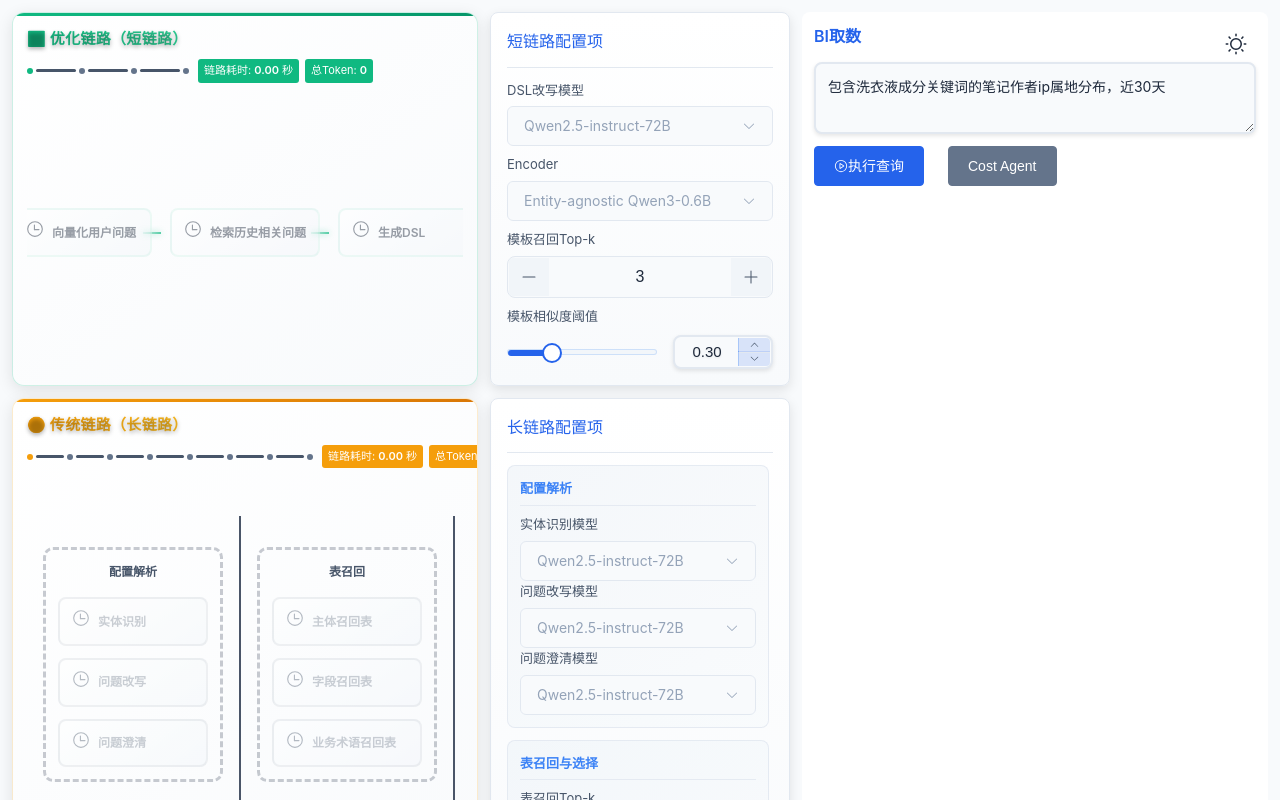
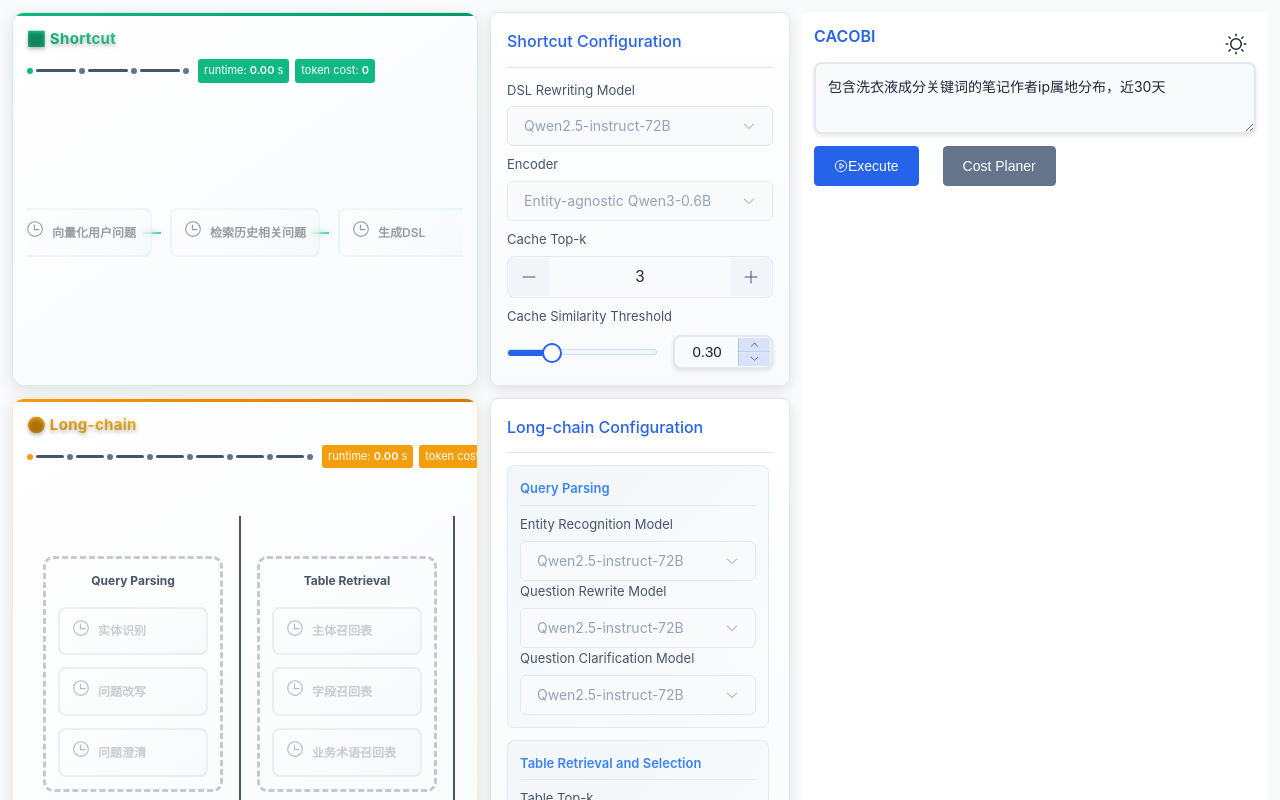
Before and after one commit to IvesCheung/cacoBI, a Vue app: page / in a window 1280 px wide. Built offline with nearby package versions, Linux system fonts and the light colour scheme.

Commit message:
chinese to english panel

```diff
--- a/src/components/LongChainFlow.vue
+++ b/src/components/LongChainFlow.vue
@@ -4,7 +4,7 @@
       <!-- Column 1: 配置解析 (stage1) -->
       <div class="flow-column">
         <div class="flow-group-box">
-          <div class="group-title">配置解析</div>
+          <div class="group-title">Query Parsing</div>
           <LongChainNode
             v-for="step in stage1Steps"
             :key="step.id"
@@ -22,7 +22,7 @@
       <!-- Column 2: 表召回 (stage2) -->
       <div class="flow-column">
         <div class="flow-group-box">
-          <div class="group-title">表召回</div>
+          <div class="group-title">Table Retrieval</div>
           <LongChainNode
             v-for="step in stage2Steps"
             :key="step.id"
@@ -55,7 +55,7 @@
       <!-- Column 4: 单表知识召回 (stage4) & Rerank (stage5) -->
       <div class="flow-column">
         <div class="flow-group-box">
-          <div class="group-title">单表知识召回</div>
+          <div class="group-title">In-Table Knowledge Retrieval</div>
           <LongChainNode
             v-for="step in stage4Steps"
             :key="step.id"
@@ -69,7 +69,7 @@
       </div>
       <div class="flow-column">
         <div class="flow-group-box">
-          <div class="group-title">召回Rerank</div>
+          <div class="group-title">Retrieval Rerank</div>
           <LongChainNode
             v-for="step in stage5Steps"
             :key="step.id"
@@ -86,7 +86,7 @@
       <!-- Column 5: 配置解析 (stage6) -->
       <div class="flow-column">
         <div class="flow-group-box">
-          <div class="group-title">配置解析</div>
+          <div class="group-title">DSL Configuring</div>
           <LongChainNode
             v-for="step in stage6Steps"
             :key="step.id"
@@ -224,35 +224,35 @@ const mapStepToNode = (step) => {
     // 根据不同的步骤类型生成示例详细信息
     if (step.type === 'llm') {
       if (step.status === 'completed' || step.status === 'active') {
-        details.push(`模型调用成功，处理完成`);
+        details.push(`Model invocation succeeded, processing completed`);
         if (step.tokens) {
-          details.push(`输入Token: ${Math.floor(step.tokens * 0.6)}, 输出Token: ${Math.floor(step.tokens * 0.4)}`);
+          details.push(`Input Tokens: ${Math.floor(step.tokens * 0.6)}, Output Tokens: ${Math.floor(step.tokens * 0.4)}`);
         }
         if (duration > 0) {
-          details.push(`响应时间: ${duration.toFixed(2)}秒`);
+          details.push(`Response Time: ${duration.toFixed(2)} s`);
         }
       }
     } else {
       // 计算类型节点
       if (step.status === 'completed' || step.status === 'active') {
-        details.push(`计算处理完成`);
+        details.push(`Computation completed`);
         if (duration > 0) {
-          details.push(`执行耗时: ${duration.toFixed(2)}秒`);
+          details.push(`Execution Time: ${duration.toFixed(2)} s`);
         }
       }
     }
 
     // 根据步骤ID添加特定的详细信息
     if (step.id.includes('parse') || step.id.includes('config')) {
-      details.push(`配置参数已解析并验证`);
+      details.push(`Configuration parameters have been parsed and validated`);
     } else if (step.id.includes('recall') || step.id.includes('retrieve')) {
-      details.push(`成功召回相关数据`);
+      details.push(`Successfully recalled relevant data`);
     } else if (step.id.includes('select') || step.id.includes('choose')) {
-      details.push(`数据筛选完成`);
+      details.push(`Data filtering completed`);
     } else if (step.id.includes('rerank')) {
-      details.push(`排序优化完成`);
+      details.push(`Ranking optimization completed`);
     } else if (step.id.includes('dsl') || step.id.includes('convert')) {
-      details.push(`DSL转换成功`);
+      details.push(`DSL conversion succeeded`);
     }
   }
 
--- a/src/components/LongChainPanel.vue
+++ b/src/components/LongChainPanel.vue
@@ -1,7 +1,7 @@
 <template>
   <div class="chain-panel">
     <div class="panel-header">
-      <h2 class="panel-title long-title">🟠 传统链路（长链路）</h2>
+      <h2 class="panel-title long-title">🟠 Long-chain</h2>
       <ProgressBar
         :progress-array="progress"
         :time="time"
--- a/src/components/ProgressBar.vue
+++ b/src/components/ProgressBar.vue
@@ -27,12 +27,12 @@
 
     <!-- 时间显示 -->
     <div class="time-badge" :style="badgeStyle">
-      链路耗时: <span class="time-value">{{ time.toFixed(2) }}</span> 秒
+      runtime: <span class="time-value">{{ time.toFixed(2) }}</span> s
     </div>
 
     <!-- Token消耗显示 -->
     <div class="token-badge" :style="badgeStyle">
-      总Token: <span class="token-value">{{ totalTokens }}</span>
+      token cost: <span class="token-value">{{ totalTokens }}</span>
     </div>
   </div>
 </template>
--- a/src/components/QueryPanel.vue
+++ b/src/components/QueryPanel.vue
@@ -1,6 +1,6 @@
 <template>
   <div class="query-panel">
-    <h2 class="panel-title">BI取数</h2>
+    <h2 class="panel-title">CACOBI</h2>
 
     <!-- 查询输入 -->
     <div class="query-input-section">
@@ -8,7 +8,7 @@
         v-model="queryText"
         type="textarea"
         :rows="2"
-        placeholder="请输入查询内容..."
+        placeholder="Please enter your query..."
         class="query-textarea"
         :autosize="{ minRows: 2, maxRows: 4 }"
       />
@@ -25,7 +25,7 @@
         class="execute-btn"
       >
         <el-icon v-if="!isExecuting"><VideoPlay /></el-icon>
-        {{ isExecuting ? '执行中...' : '执行查询' }}
+        {{ isExecuting ? 'Executing...' : 'Execute' }}
       </el-button>
 
       <el-button
@@ -36,7 +36,7 @@
         class="cost-agent-btn"
       >
         <el-icon v-if="costAgentEnabled"><CircleCheck /></el-icon>
-        {{ costAgentEnabled ? 'Cost Agent (已启用)' : 'Cost Agent' }}
+        {{ costAgentEnabled ? 'Cost Planer (Enabled)' : 'Cost Planer' }}
       </el-button>
     </div>
 
@@ -45,22 +45,22 @@
       <!-- 常规日志 -->
       <div class="log-item regular-log">
         <span class="log-time">{{ currentTime }}</span>
-        <span class="log-text">正在检索相关数据...</span>
+        <span class="log-text">Retrieving relevant data...</span>
       </div>
       <div class="log-item regular-log">
         <span class="log-time">{{ currentTime }}</span>
-        <span class="log-text">正在分析数据并生成报表...</span>
+        <span class="log-text">Analyzing data and generating report...</span>
       </div>
       <!-- Cost Agent 日志 -->
       <template v-if="costAgentEnabled">
         <div class="log-item cost-agent-log">
           <span class="log-time">{{ currentTime }}</span>
-          <span class="log-text">✨ 正在使用 Cost Agent 对问题进行智能分析...</span>
+          <span class="log-text">✨ Cost Planer is analyzing the query...</span>
         </div>
         <div v-if="skippedStepsInfo.length > 0" class="log-item cost-agent-log">
           <span class="log-time">{{ currentTime }}</span>
           <span class="log-text">
-            🎯 经过分析，智能跳过:
+            🎯 After analysis, intelligently skipped:
             <span v-for="(step, index) in skippedStepsInfo" :key="step.id" class="skipped-step-name">
               {{ step.title }}<span v-if="index < skippedStepsInfo.length - 1">、</span>
             </span>
@@ -71,13 +71,13 @@
 
     <!-- 短链路结果 -->
     <div v-if="shortCompleted" class="result-container short-result">
-      <h3 class="result-title short-title">✅ 优化链路结果</h3>
+      <h3 class="result-title short-title">✅ Shortcut Result</h3>
       <ResultChart key="short-chart" />
     </div>
 
     <!-- 长链路结果 -->
     <div v-if="longCompleted" class="result-container long-result">
-      <h3 class="result-title long-title">🟠 传统链路结果</h3>
+      <h3 class="result-title long-title">🟠 Long-chain Result</h3>
       <ResultChart key="long-chart" />
     </div>
   </div>
--- a/src/components/ShortChainNode.vue
+++ b/src/components/ShortChainNode.vue
@@ -50,12 +50,12 @@
           <div class="popup-stats">
             <div v-if="duration > 0" class="stat-item">
               <el-icon><Timer /></el-icon>
-              <span class="stat-label">耗时</span>
+              <span class="stat-label">Runtime</span>
               <span class="stat-value">{{ duration.toFixed(2) }}s</span>
             </div>
             <div v-if="tokens > 0" class="stat-item">
               <el-icon><Coin /></el-icon>
-              <span class="stat-label">Token</span>
+              <span class="stat-label">Token Cost</span>
               <span class="stat-value">{{ tokens }}</span>
             </div>
           </div>
--- a/src/components/ShortChainPanel.vue
+++ b/src/components/ShortChainPanel.vue
@@ -1,7 +1,7 @@
 <template>
   <div class="chain-panel">
     <div class="panel-header">
-      <h2 class="panel-title short-title">✅ 优化链路（短链路）</h2>
+      <h2 class="panel-title short-title">✅ Shortcut</h2>
       <ProgressBar
         :progress-array="progress"
         :time="time"
--- a/src/components/ThemeToggle.vue
+++ b/src/components/ThemeToggle.vue
@@ -1,5 +1,5 @@
 <template>
-  <div class="theme-toggle" @click="toggleTheme" :title="isDark ? '切换到浅色主题' : '切换到深色主题'">
+  <div class="theme-toggle" @click="toggleTheme" :title="isDark ? 'Light Theme' : 'Dark Theme'">
     <transition name="icon-fade" mode="out-in">
       <el-icon v-if="isDark" :size="24" key="moon">
         <Moon />
--- a/src/components/config/LongChainConfig.vue
+++ b/src/components/config/LongChainConfig.vue
@@ -1,78 +1,78 @@
 <template>
   <div class="long-chain-config">
     <div class="config-header">
-      <h3>长链路配置项</h3>
+      <h3>Long-chain Configuration</h3>
     </div>
 
     <div class="config-content">
-      <!-- 配置解析阶段 -->
+      <!-- Query Parsing Stage -->
       <div class="config-section">
-        <div class="section-title">配置解析</div>
+        <div class="section-title">Query Parsing</div>
         <ModelSelector
           v-model="config.entityRecognitionModel"
-          label="实体识别模型"
+          label="Entity Recognition Model"
           :models="llmModels"
         />
         <ModelSelector
           v-model="config.questionRewriteModel"
-          label="问题改写模型"
+          label="Question Rewrite Model"
           :models="llmModels"
         />
         <ModelSelector
           v-model="config.questionClarifyModel"
-          label="问题澄清模型"
+          label="Question Clarification Model"
           :models="llmModels"
         />
       </div>
 
-      <!-- 表召回和选择 -->
+      <!-- Query Recall and Selection -->
       <div class="config-section">
-        <div class="section-title">表召回与选择</div>
+        <div class="section-title">Table Retrieval and Selection</div>
         <StepperInput
           v-model="config.tableRecallTopK"
-          label="表召回Top-k"
+          label="Table Top-k"
           :min="1"
           :max="200"
           :step="5"
         />
         <ModelSelector
           v-model="config.tableSelectionModel"
-          label="选表模型"
+          label="Table Selection Model"
           :models="llmModels"
         />
       </div>
 
       <!-- Rerank -->
       <div class="config-section">
-        <div class="section-title">召回Rerank</div>
+        <div class="section-title">Rerank</div>
         <ModelSelector
-          v-model="config.segmentRerankModel"
-          label="学段Rerank模型"
+          v-model="config.fieldRerankModel"
+          label="Field Rerank Model"
           :models="llmModels"
         />
         <ModelSelector
           v-model="config.dimensionRerankModel"
-          label="维值Rerank模型"
+          label="Dimension Rerank Model"
           :models="llmModels"
         />
       </div>
 
       <!-- DSL配置 -->
       <div class="config-section">
-        <div class="section-title">DSL配置</div>
+        <div class="section-title">DSL Configuring</div>
         <ModelSelector
-          v-model="config.metricParseModel"
-          label="指标解析模型"
+          v-model="config.measureParseModel"
+          label="Measure Parse Model"
           :models="llmModels"
         />
         <ModelSelector
           v-model="config.dimensionParseModel"
-          label="维度解析模型"
+          label="Dimension Parse Model"
           :models="llmModels"
         />
         <ModelSelector
           v-model="config.filterParseModel"
-          label="筛选解析模型"
+          label="Filter Parse Model"
           :models="llmModels"
         />
       </div>
@@ -108,11 +108,11 @@ const config = reactive({
   tableSelectionModel: props.modelValue.tableSelectionModel || DEFAULT_LONG_CHAIN_CONFIG.tableSelectionModel || 'Deepseek-v3',
 
   // Rerank
-  segmentRerankModel: props.modelValue.segmentRerankModel || DEFAULT_LONG_CHAIN_CONFIG.segmentRerankModel || 'Deepseek-v3',
+  fieldRerankModel: props.modelValue.fieldRerankModel || DEFAULT_LONG_CHAIN_CONFIG.fieldRerankModel || 'Deepseek-v3',
   dimensionRerankModel: props.modelValue.dimensionRerankModel || DEFAULT_LONG_CHAIN_CONFIG.dimensionRerankModel || 'Deepseek-v3',
 
   // DSL配置
-  metricParseModel: props.modelValue.metricParseModel || DEFAULT_LONG_CHAIN_CONFIG.metricParseModel || 'Deepseek-v3',
+  measureParseModel: props.modelValue.measureParseModel || DEFAULT_LONG_CHAIN_CONFIG.measureParseModel || 'Deepseek-v3',
   dimensionParseModel: props.modelValue.dimensionParseModel || DEFAULT_LONG_CHAIN_CONFIG.dimensionParseModel || 'Deepseek-v3',
   filterParseModel: props.modelValue.filterParseModel || DEFAULT_LONG_CHAIN_CONFIG.filterParseModel || 'Deepseek-v3'
 })
--- a/src/components/config/ModelSelector.vue
+++ b/src/components/config/ModelSelector.vue
@@ -3,7 +3,7 @@
     <label class="config-label">{{ label }}</label>
     <el-select
       v-model="selectedModel"
-      :placeholder="`请选择${label}`"
+      :placeholder="`select ${label}`"
       size="large"
       @change="handleChange"
     >
--- a/src/components/config/ShortChainConfig.vue
+++ b/src/components/config/ShortChainConfig.vue
@@ -1,14 +1,14 @@
 <template>
   <div class="short-chain-config">
     <div class="config-header">
-      <h3>短链路配置项</h3>
+      <h3>Shortcut Configuration</h3>
     </div>
 
     <div class="config-content">
       <!-- DSL改写模型 -->
       <ModelSelector
         v-model="config.dslModel"
-        label="DSL改写模型"
+        label="DSL Rewriting Model"
         :models="dslModels"
       />
 
@@ -22,7 +22,7 @@
       <!-- 模板召回Top-k -->
       <StepperInput
         v-model="config.templateRecallTopK"
-        label="模板召回Top-k"
+        label="Cache Top-k"
         :min="1"
         :max="100"
         :step="1"
@@ -31,7 +31,7 @@
       <!-- 模板相似度阈值 -->
       <SliderInput
         v-model="config.templateSimilarityThreshold"
-        label="模板相似度阈值"
+        label="Cache Similarity Threshold"
         :min="0"
         :max="1"
         :step="0.01"
--- a/src/constants/config.js
+++ b/src/constants/config.js
@@ -24,10 +24,10 @@ export const DEFAULT_LONG_CHAIN_CONFIG = {
   tableRecallTopK: 50,
   tableSelectionModel: 'Deepseek-v3',
   // Rerank
-  segmentRerankModel: 'Deepseek-v3',
+  fieldRerankModel: 'Deepseek-v3',
   dimensionRerankModel: 'Deepseek-v3',
   // DSL配置
-  metricParseModel: 'Deepseek-v3',
+  measureParseModel: 'Deepseek-v3',
   dimensionParseModel: 'Deepseek-v3',
   filterParseModel: 'Deepseek-v3',
 }
```
Also changed, not shown: src/components/ResultChart.vue (+18 -18 lines).
